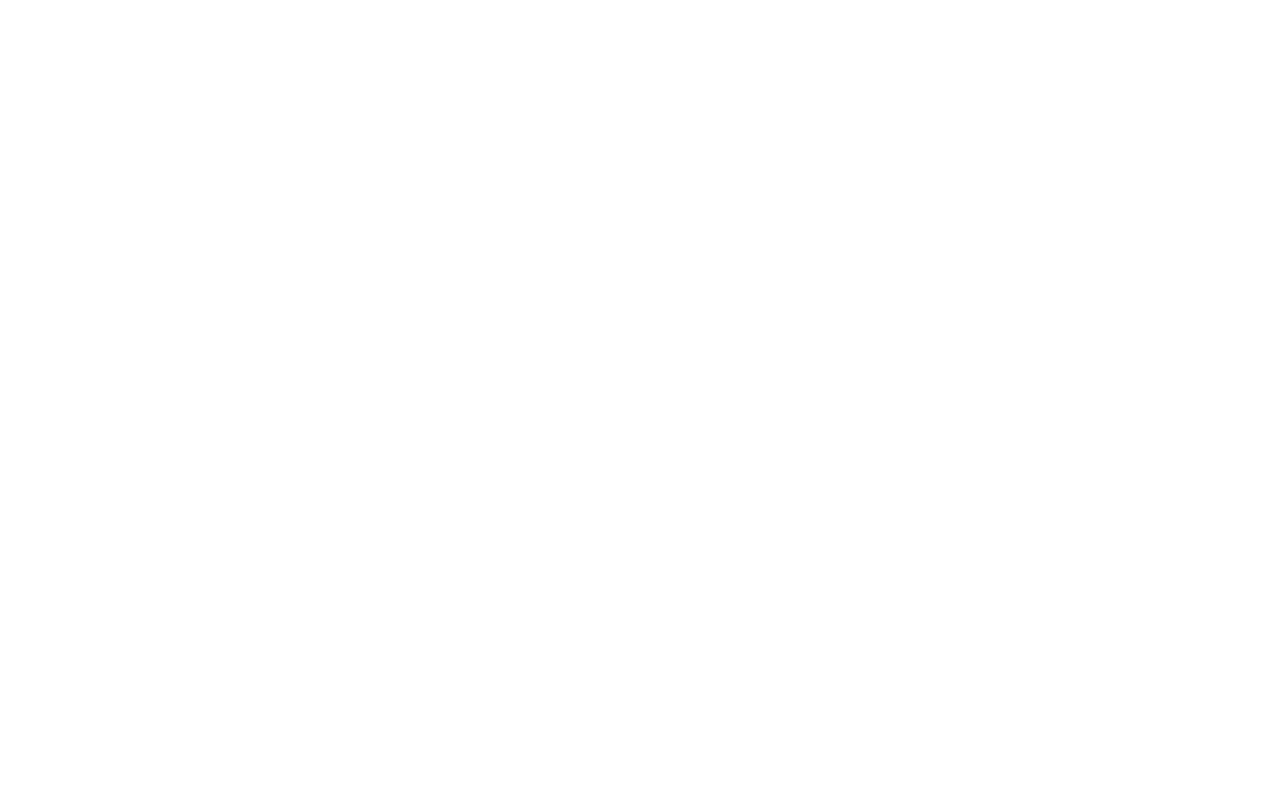
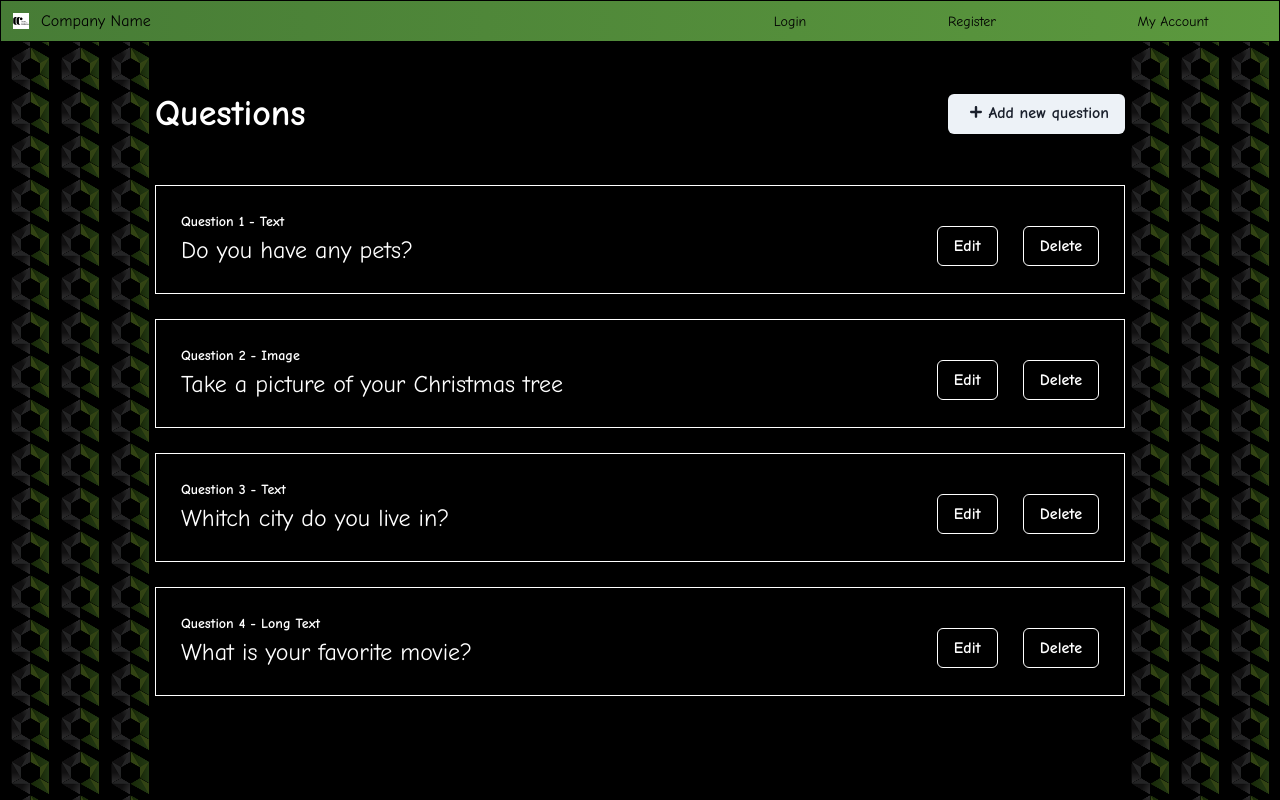
Before and after one commit to RobertBognar/hr-app, a React (Create React App) app: page /questionslistmain in a window 1280 px wide. Before the commit this address had no page. Built offline with nearby package versions, Linux system fonts and the light colour scheme.

Commit message:
RT3-25 finished

```diff
--- a/src/App.js
+++ b/src/App.js
@@ -15,6 +15,7 @@ import GuestLayout from './components/Layout/GuestLayout';
 import AuthLayout from './components/Layout/AuthLayout';
 import Page from './components/pages/Page';
 import CompanyInfoPage from './components/company-info-page/CompanyInfoPage';
+import QuestionsListMain from './components/questions-list/QuestionsListMain';
 
 function App() {
     return (
@@ -63,6 +64,15 @@ function App() {
                                     />
                                 }
                             />
+                            <Route
+                                path="/questionslistmain"
+                                element={
+                                    <Page
+                                        Layout={GuestLayout}
+                                        Component={QuestionsListMain}
+                                    />
+                                }
+                            />
                         </Route>
                         <Route element={<ProtectedRoute />}>
                             <Route
--- a/src/components/company-info-page/CompanyInfoPage.js
+++ b/src/components/company-info-page/CompanyInfoPage.js
@@ -7,9 +7,6 @@ import {
     FormControl,
     FormLabel,
     Button,
-    InputGroup,
-    Image,
-    Box,
 } from '@chakra-ui/react';
 import { useForm } from 'react-hook-form';
 import './CompanyInfoPage.css';
--- /dev/null
+++ b/src/components/questions-list/AddNewQuestion.js
@@ -0,0 +1,99 @@
+import React from 'react';
+import {
+    Heading,
+    Text,
+    Flex,
+    Button,
+    FormControl,
+    FormLabel,
+    Input,
+    Select,
+} from '@chakra-ui/react';
+import { useForm } from 'react-hook-form';
+
+const AddNewQuestion = ({ setAddNewQuestion, data, setData }) => {
+    const {
+        register,
+        handleSubmit,
+        formState: { errors },
+    } = useForm();
+
+    const onSubmit = (item) => {
+        const singleData = { id: Math.random(), ...item };
+        setData([...data, singleData]);
+        setAddNewQuestion(false);
+    };
+
+    return (
+        <form onSubmit={handleSubmit(onSubmit)}>
+            <Heading py="50px" color="white">
+                Add new Question
+            </Heading>
+            <FormControl width="100%">
+                <FormLabel htmlFor="question-text" color="white">
+                    Question text
+                </FormLabel>
+                <Input
+                    id="question-text"
+                    type="text"
+                    placeholder="Question text"
+                    color="white"
+                    {...register('question', {
+                        required: true,
+                        validate: (value) => {
+                            return !!value.trim();
+                        },
+                    })}
+                />
+            </FormControl>
+            {errors.question && (
+                <Text color="red">Question text is required!</Text>
+            )}
+            <FormControl mt="50px" w={['100%', '300px', '300px']}>
+                <FormLabel htmlFor="question-type" color="white">
+                    Question type
+                </FormLabel>
+                <Select
+                    id="question-type"
+                    color="white"
+                    cursor="pointer"
+                    {...register('questionType')}
+                >
+                    <option value="Text">Text</option>
+                    <option value="Long text">Long text</option>
+                    <option value="Image">Image</option>
+                </Select>
+            </FormControl>
+            <Flex mt="50px" justifyContent="space-between">
+                <Button
+                    bg="black"
+                    color="white"
+                    border="1px"
+                    borderColor="white"
+                    _hover={{
+                        background: 'white',
+                        color: 'black',
+                    }}
+                    onClick={() => setAddNewQuestion(false)}
+                >
+                    Back
+                </Button>
+                <Button
+                    bg="black"
+                    color="white"
+                    border="1px"
+                    borderColor="white"
+                    _hover={{
+                        background: 'white',
+                        color: 'black',
+                    }}
+                    type="submit"
+                >
+                    Save
+                </Button>
+            </Flex>
+        </form>
+    );
+};
+
+export default AddNewQuestion;
--- /dev/null
+++ b/src/components/questions-list/QuestionsList.js
@@ -0,0 +1,84 @@
+import React from 'react';
+import { Heading, Text, Flex, Button } from '@chakra-ui/react';
+import { SmallAddIcon } from '@chakra-ui/icons';
+
+const QuestionsList = ({ data, handleDelete, setAddNewQuestion }) => {
+    return (
+        <>
+            <Flex
+                direction={['column', 'row', 'row']}
+                justifyContent="space-between"
+                alignItems="center"
+                py="40px"
+            >
+                <Heading py="10px" color="white">
+                    Questions
+                </Heading>
+                <Button
+                    display="flex"
+                    alignItems="end"
+                    py="10px"
+                    className="question-list-add-btn"
+                    onClick={() => setAddNewQuestion(true)}
+                >
+                    <SmallAddIcon w={6} h={6} />
+                    Add new question
+                </Button>
+            </Flex>
+            {data.map((card, id) => {
+                return (
+                    <Flex
+                        direction={['column', 'row', 'row']}
+                        key={card.id}
+                        color="white"
+                        justifyContent="space-between"
+                        border="1px"
+                        borderColor="white"
+                        w="100%"
+                        p="25px"
+                        mb="25px"
+                    >
+                        <Flex direction="column">
+                            <Text fontWeight="700" fontSize="14px">
+                                Question {id + 1} - {card.questionType}
+                            </Text>
+                            <Text fontSize="24px">{card.question}</Text>
+                        </Flex>
+                        <Flex>
+                            <Button
+                                bg="black"
+                                color="white"
+                                border="1px"
+                                borderColor="white"
+                                mt="15px"
+                                _hover={{
+                                    background: 'white',
+                                    color: 'black',
+                                }}
+                            >
+                                Edit
+                            </Button>
+                            <Button
+                                bg="black"
+                                color="white"
+                                border="1px"
+                                borderColor="white"
+                                ml="25px"
+                                mt="15px"
+                                _hover={{
+                                    background: 'white',
+                                    color: 'black',
+                                }}
+                                onClick={() => handleDelete(card.id)}
+                            >
+                                Delete
+                            </Button>
+                        </Flex>
+                    </Flex>
+                );
+            })}
+        </>
+    );
+};
+
+export default QuestionsList;
--- /dev/null
+++ b/src/components/questions-list/QuestionsListData.js
@@ -0,0 +1,22 @@
+export default [
+    {
+        id: 1,
+        question: 'Do you have any pets?',
+        questionType: 'Text',
+    },
+    {
+        id: 2,
+        question: 'Take a picture of your Christmas tree',
+        questionType: 'Image',
+    },
+    {
+        id: 3,
+        question: 'Whitch city do you live in?',
+        questionType: 'Text',
+    },
+    {
+        id: 4,
+        question: 'What is your favorite movie?',
+        questionType: 'Long Text',
+    },
+];
--- /dev/null
+++ b/src/components/questions-list/QuestionsListMain.js
@@ -0,0 +1,40 @@
+import React, { useState } from 'react';
+import { Flex } from '@chakra-ui/react';
+import QuestionsListData from './QuestionsListData';
+import AddNewQuestion from './AddNewQuestion';
+import QuestionsList from './QuestionsList';
+
+const QuestionsListMain = () => {
+    const [data, setData] = useState(QuestionsListData);
+    const [addNewQuestion, setAddNewQuestion] = useState(false);
+
+    const handleDelete = (id) => {
+        setData(data.filter((item) => item.id !== id));
+    };
+
+    return (
+        <Flex
+            px={['55px', '55px', '155px']}
+            direction="column"
+            className="bgBlack"
+            minH="calc(100vh - 42px)"
+        >
+            {!addNewQuestion && (
+                <QuestionsList
+                    data={data}
+                    handleDelete={handleDelete}
+                    setAddNewQuestion={setAddNewQuestion}
+                />
+            )}
+            {addNewQuestion && (
+                <AddNewQuestion
+                    setAddNewQuestion={setAddNewQuestion}
+                    data={data}
+                    setData={setData}
+                />
+            )}
+        </Flex>
+    );
+};
+
+export default QuestionsListMain;
```
Also changed, not shown: 1 other file (tests, documents, lock files or other folders).
